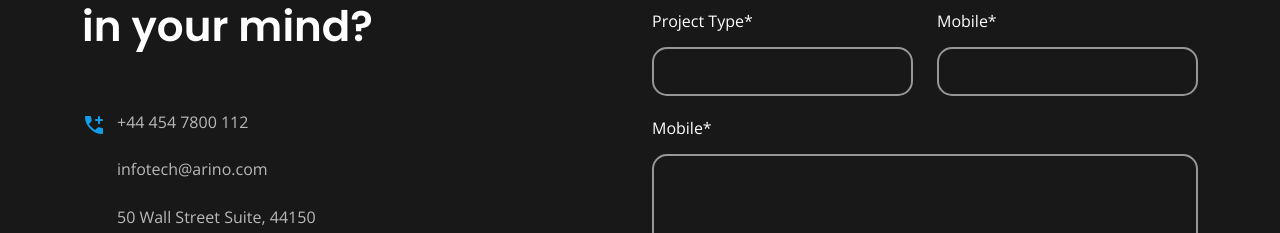
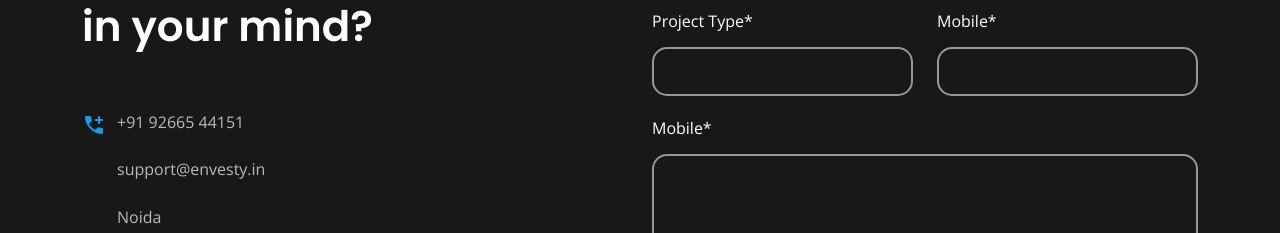
Before and after one commit to harshitchugh001/project1, a React (Create React App) app: page /contact in a window 1280 px wide. Shown: the part 798-1031 px from the top of the page. Built offline with nearby package versions, Linux system fonts and the light colour scheme; some icons are missing.

Commit message:
Contact page changes

```diff
--- a/src/components/Widget/ContactInfoWidget.jsx
+++ b/src/components/Widget/ContactInfoWidget.jsx
@@ -8,15 +8,15 @@ export default function ContactInfoWidget({withIcon, title}) {
       <ul className="cs-menu_widget cs-style1 cs-mp0">
         <li>
           {withIcon?<span className='cs-accent_color'><Icon icon="material-symbols:add-call-rounded" /></span>:''}
-          +44 454 7800 112
+          +91 92665 44151
         </li>
         <li>
           {withIcon?<span className='cs-accent_color'><Icon icon="mdi:envelope" /></span>:''}
-          infotech@arino.com
+          support@envesty.in
         </li>
         <li>
           {withIcon?<span className='cs-accent_color'><Icon icon="mdi:map-marker" /></span>:''}
-          50 Wall Street Suite, 44150 <br/>Ohio, United States
+          Noida <br/>Uttar Pradesh
         </li>
       </ul>
     </>
```
